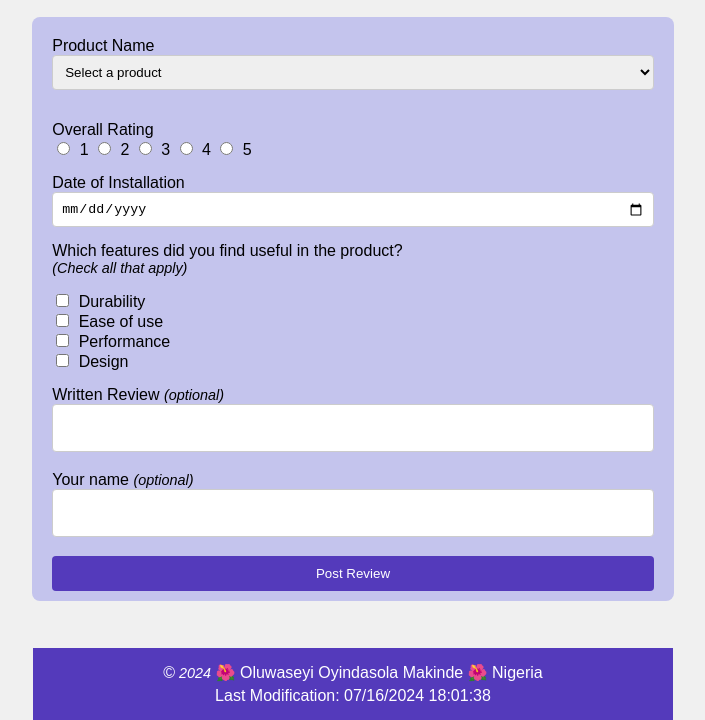
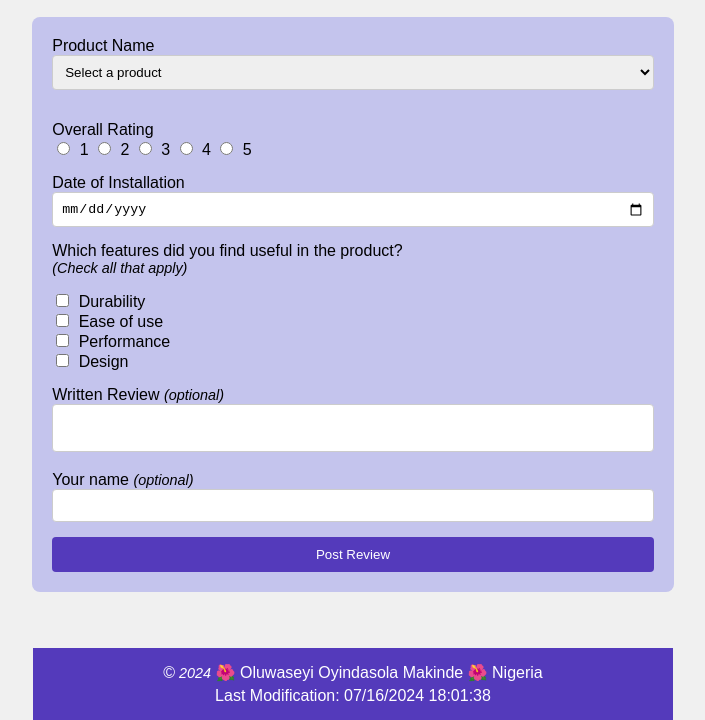
Before and after one commit to Oluwaseyifunmitan/wdd131, a plain HTML site: page form.html in a window 1280 px wide. Shown: the part 80-800 px from the top of the page, without its empty margins (287-992 px from the left). Drawn offline with Linux system fonts and the light colour scheme.

Commit message:
corrections

```diff
--- a/form.html
+++ b/form.html
@@ -11,7 +11,7 @@
     <script src="scripts/getdates.js" defer></script>
     <script src="scripts/populate.js" defer></script>
 
-    <title>Form</title>
+    <title>Product Review</title>
   </head>
   <body>
     <header>
@@ -85,7 +85,7 @@
 
         <div>
           <label>Your name <span>(optional)</span></label>
-          <textarea name="name" id="name"></textarea>
+         <input type="text" name ="name" id="name">
         </div>
 
         <input type="submit" value="Post Review" />
--- a/styles/form.css
+++ b/styles/form.css
@@ -33,7 +33,7 @@ form {
   margin:20px 0 20px 0;
   border-radius: 8px;
   background-color: #c4c4ed;
-  padding: 20px 20px 10px 20px;
+  padding: 20px;
 }
 
 .checkbox {
```
